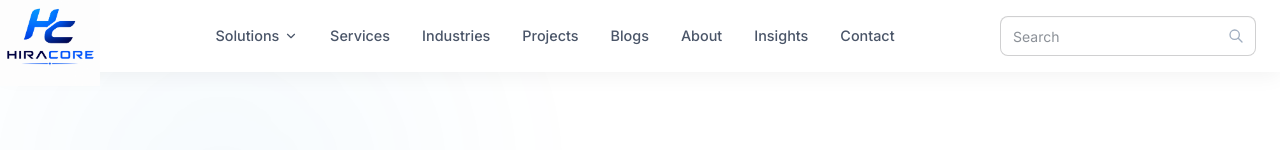
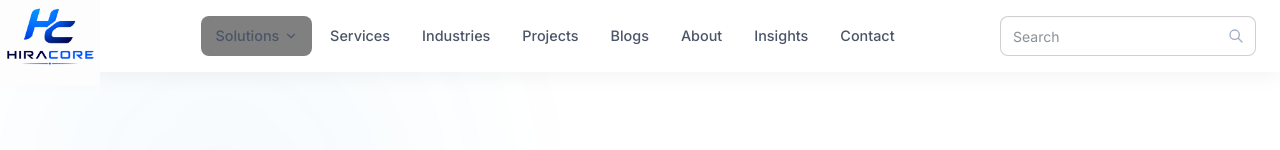
Before and after one commit to simon9001/drland, a Next.js app: page / in a window 1280 px wide. Shown: the top 150 px of the page. Built offline with nearby package versions, Linux system fonts and the light colour scheme.

Commit message:
dhdhdhdbhbhd

```diff
--- a/app/components/Navbar.tsx
+++ b/app/components/Navbar.tsx
@@ -112,7 +112,7 @@ export default function Navbar() {
                       padding: "0.5rem 0.875rem",
                       borderRadius: "8px",
                       border: "none",
-                      background: megaOpen ? "rgba(0,130,214,0.08)" : "transparent",
+                      // background: megaOpen ? "rgba(0,130,214,0.08)" : "transparent",
                       color: megaOpen ? "#0082D6" : "#4A5568",
                       fontFamily: "var(--font-body)",
                       fontSize: "0.9rem",
```
